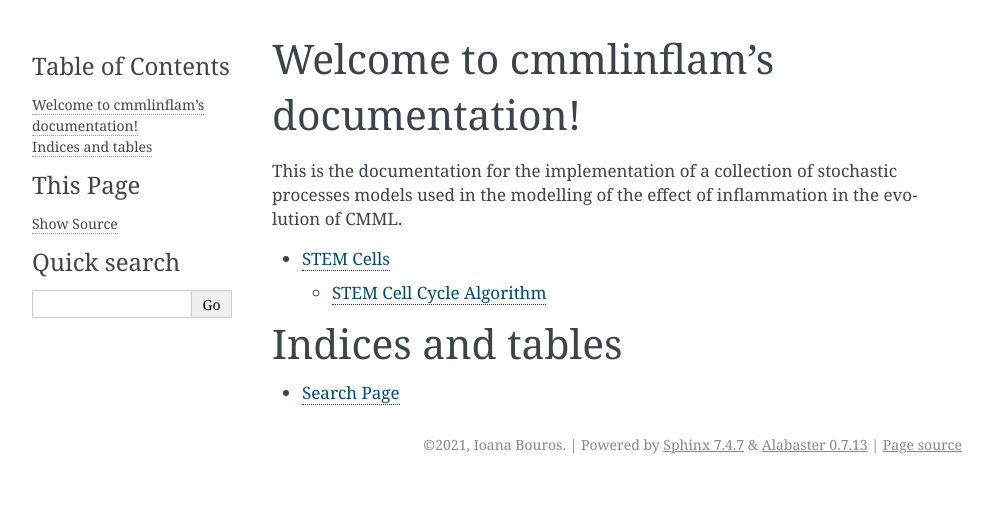
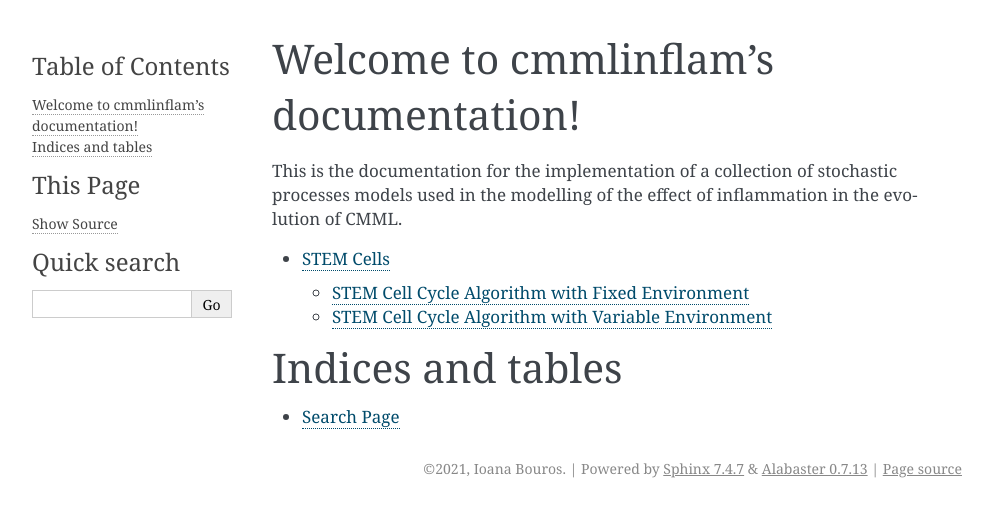
Before and after one commit to I-Bouros/cmml-inflam, a Sphinx documentation site: the page built from docs/source/index.rst, in a window 1280 px wide. Shown: the top 517 px of the page, without its empty margins (148-1141 px from the left). Built offline with Sphinx 7.4.7, drawn with Linux system fonts in a browser that asks for light colours.

Commit message:
Add documentation for StemGillespieTIMEVAR

```diff
--- a/docs/source/stem.rst
+++ b/docs/source/stem.rst
@@ -7,9 +7,16 @@
 Overview:
 
 - :class:`StemGillespie`
+- :class:`StemGillespieTIMEVAR`
 
-STEM Cell Cycle Algorithm
-*************************
+STEM Cell Cycle Algorithm with Fixed Environment
+************************************************
 
 .. autoclass:: StemGillespie
   :members:
+
+STEM Cell Cycle Algorithm with Variable Environment
+***************************************************
+
+.. autoclass:: StemGillespieTIMEVAR
+  :members:
```
